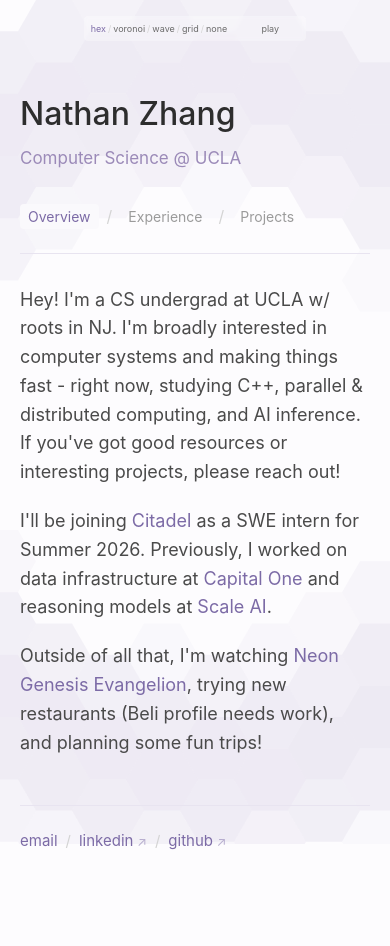
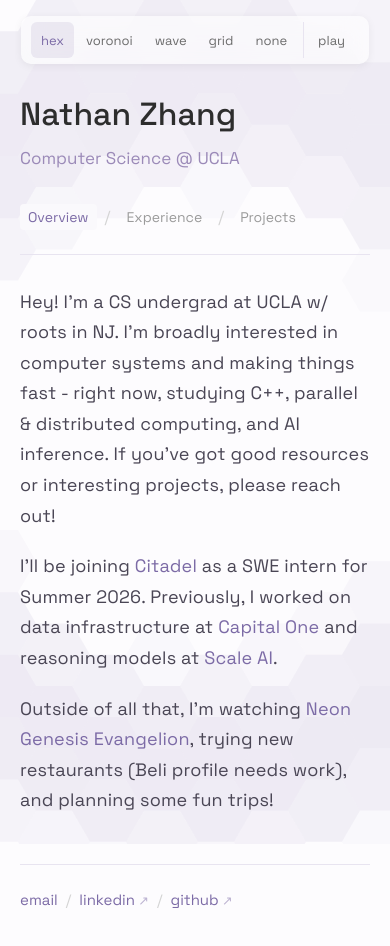
Before and after one commit to nathanplt/nathan-zhang, a Next.js app: page / in a window 390 px wide. Shown: the top 946 px of the page. Before the commit the page ends 917 px from the top, so only its background shows below. Built offline with nearby package versions, Linux system fonts and the light colour scheme.

Commit message:
use a more unique font

```diff
--- a/app/globals.css
+++ b/app/globals.css
@@ -38,7 +38,6 @@
 }
 
 body {
-  font-family: -apple-system, BlinkMacSystemFont, "Segoe UI", "Roboto", "Oxygen", "Ubuntu", "Cantarell", sans-serif;
   line-height: 1.5;
   background-color: #fdfcfe;
   color: var(--gray-800);
@@ -134,8 +133,9 @@ h1 {
 /* About */
 .about p {
   font-size: 18px;
-  line-height: 1.6;
-  color: var(--gray-600);
+  line-height: 1.7;
+  color: #4a4655;
+  letter-spacing: 0.01em;
   margin-bottom: var(--space-5);
 }
 
@@ -393,7 +393,7 @@ footer {
   top: 20px;
   right: 24px;
   font-size: 15px;
-  font-family: -apple-system, BlinkMacSystemFont, "Segoe UI", "Roboto", "Oxygen", "Ubuntu", "Cantarell", sans-serif;
+  font-family: inherit;
   display: flex;
   align-items: center;
 }
@@ -521,26 +521,39 @@ footer {
     width: fit-content;
     margin-left: auto;
     margin-right: auto;
-    font-size: 9px;
-    background: rgba(255, 255, 255, 0.3);
-    backdrop-filter: blur(2px);
-    -webkit-backdrop-filter: blur(2px);
-    padding: 3px 6px;
-    border-radius: 4px;
-    box-shadow: none;
+    font-size: 13px;
+    background: rgba(255, 255, 255, 0.6);
+    backdrop-filter: blur(12px);
+    -webkit-backdrop-filter: blur(12px);
+    padding: 6px 10px;
+    border-radius: 10px;
+    gap: 2px;
+    box-shadow: 0 2px 8px rgba(0, 0, 0, 0.06);
+  }
+
+  .background-controls-separator {
+    display: none;
   }
 
   .background-controls-button {
-    font-size: 9px;
-    padding: 2px 1px;
+    font-size: 13px;
+    padding: 8px 10px;
+    min-height: 36px;
+    border-radius: 6px;
   }
 
-  .background-controls-separator {
-    font-size: 9px;
-    margin: 0 1px;
+  .background-controls-button.active {
+    background: rgba(124, 107, 166, 0.12);
   }
 
   .background-controls-play-button {
-    font-size: 9px;
+    font-size: 13px;
+    padding: 8px 14px;
+    min-height: 36px;
+    margin-left: 4px;
+    width: auto;
+    border-left: 1px solid var(--gray-200);
+    border-radius: 0;
+    padding-left: 14px;
   }
 }
--- a/app/layout.tsx
+++ b/app/layout.tsx
@@ -1,6 +1,12 @@
 import type { Metadata, Viewport } from "next";
 import { Analytics } from "@vercel/analytics/next";
+import { Space_Grotesk } from "next/font/google";
 import "./globals.css";
+
+const spaceGrotesk = Space_Grotesk({
+  subsets: ["latin"],
+  display: "swap",
+});
 
 export const metadata: Metadata = {
   metadataBase: new URL("https://www.nlzhang.com"),
@@ -95,7 +101,7 @@ export default function RootLayout({
 
   return (
     <html lang="en">
-      <body>
+      <body className={spaceGrotesk.className}>
         <script
           type="application/ld+json"
           dangerouslySetInnerHTML={{ __html: JSON.stringify(jsonLd) }}
--- a/app/page.tsx
+++ b/app/page.tsx
@@ -41,9 +41,9 @@ export default function Home() {
       link: 'https://elfin.igpp.ucla.edu/',
       linkColor: '#7c6ba6',
       points: [
-        'Building multithreaded Python backend for UART communication with flight computer',
-        'Implementing command dispatch with COBS packet encoding and ACK/timeout recovery',
-        'Integrating ZeroMQ messaging to stream telemetry packets to GUI and ground database'
+        'Building multithreaded Python backend for communication with flight computer',
+        'Implementing command dispatch with COBS packet encoding and timeout recovery',
+        'Integrating ZeroMQ PUB/SUB to stream telemetry packets to GUI and database'
       ]
     },
     {
```
